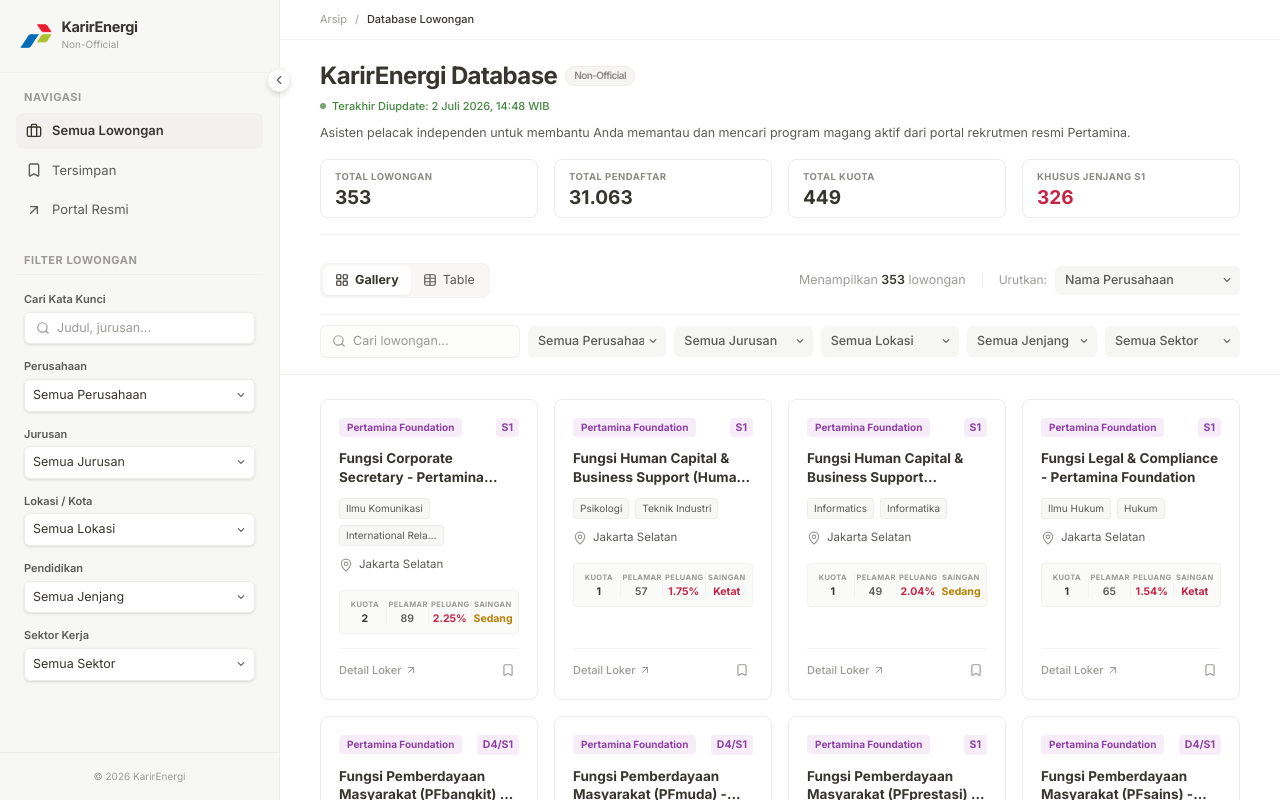
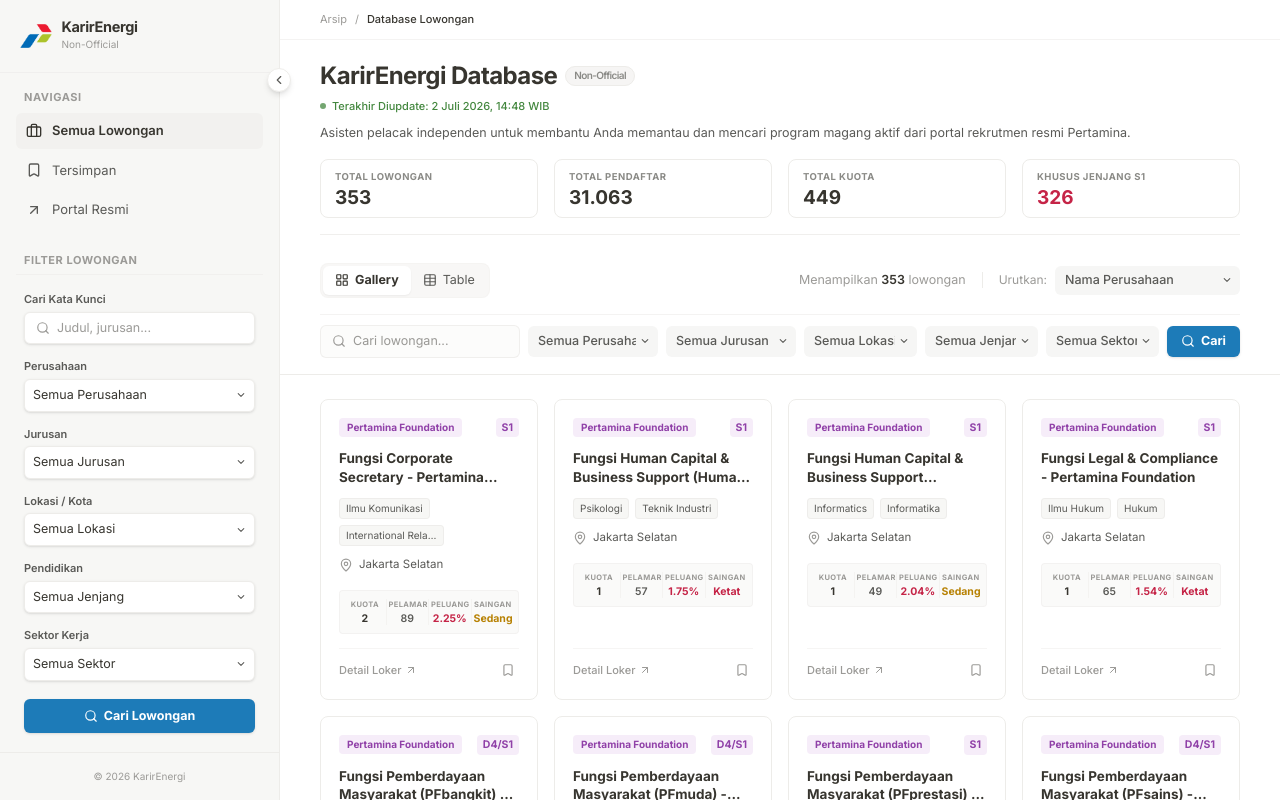
Before and after one commit to mocitaz/karirenergi, a React (Vite) app in the folder web-app/: page / in a window 1280 px wide. Built offline with nearby package versions, Linux system fonts and the light colour scheme.

Commit message:
feat: add Search button and defer live filter updates until clicked or Enter is pressed

```diff
--- a/web-app/src/App.jsx
+++ b/web-app/src/App.jsx
@@ -180,7 +180,7 @@
     localStorage.setItem("sidebarOpen", JSON.stringify(sidebarOpen));
   }, [sidebarOpen]);
 
-  // Filters State
+  // Filters State (Applied)
   const [search, setSearch] = useState("");
   const [selectedCompany, setSelectedCompany] = useState("");
   const [selectedMajor, setSelectedMajor] = useState("");
@@ -188,6 +188,23 @@
   const [selectedEdu, setSelectedEdu] = useState("");
   const [selectedSector, setSelectedSector] = useState("");
   const [sortBy, setSortBy] = useState("perusahaan"); // perusahaan | judul
+
+  // Draft Filters State (applied on clicking 'Cari' or pressing Enter)
+  const [draftSearch, setDraftSearch] = useState("");
+  const [draftCompany, setDraftCompany] = useState("");
+  const [draftMajor, setDraftMajor] = useState("");
+  const [draftCity, setDraftCity] = useState("");
+  const [draftEdu, setDraftEdu] = useState("");
+  const [draftSector, setDraftSector] = useState("");
+
+  const handleApplyFilters = () => {
+    setSearch(draftSearch);
+    setSelectedCompany(draftCompany);
+    setSelectedMajor(draftMajor);
+    setSelectedCity(draftCity);
+    setSelectedEdu(draftEdu);
+    setSelectedSector(draftSector);
+  };
 
   // Clean raw listings
   const listings = useMemo(() => {
@@ -399,6 +416,12 @@
   }, [listings]);
 
   const handleResetFilters = () => {
+    setDraftSearch("");
+    setDraftCompany("");
+    setDraftMajor("");
+    setDraftCity("");
+    setDraftEdu("");
+    setDraftSector("");
     setSearch("");
     setSelectedCompany("");
     setSelectedMajor("");
@@ -519,7 +542,7 @@
               <div className="flex flex-col gap-4 animate-fade-in">
                 <div className="text-[11px] font-bold text-[#9b9a97] uppercase tracking-wider flex items-center justify-between border-b border-[#edece9]/60 pb-1.5 px-2">
                   <span>Filter Lowongan</span>
-                  {(search || selectedCompany || selectedMajor || selectedCity || selectedEdu) && (
+                  {(draftSearch || draftCompany || draftMajor || draftCity || draftEdu || draftSector || search || selectedCompany || selectedMajor || selectedCity || selectedEdu || selectedSector) && (
                     <button
                       onClick={handleResetFilters}
                       className="text-[11px] text-[#1d7bb8] hover:underline flex items-center gap-0.5 font-semibold"
@@ -538,8 +561,9 @@
                       <input
                         type="text"
                         placeholder="Judul, jurusan..."
-                        value={search}
-                        onChange={(e) => setSearch(e.target.value)}
+                        value={draftSearch}
+                        onChange={(e) => setDraftSearch(e.target.value)}
+                        onKeyDown={(e) => { if (e.key === "Enter") handleApplyFilters(); }}
                         className="w-full text-[12.5px] border border-[#edece9] rounded-md pl-8 pr-2.5 py-1.5 bg-white outline-none focus:border-[#5a5a57] shadow-sm transition-all"
                       />
                     </div>
@@ -549,8 +573,8 @@
                   <div className="flex flex-col gap-1">
                     <label className="text-[11px] font-semibold text-[#5a5a57]">Perusahaan</label>
                     <select
-                      value={selectedCompany}
-                      onChange={(e) => setSelectedCompany(e.target.value)}
+                      value={draftCompany}
+                      onChange={(e) => setDraftCompany(e.target.value)}
                       className="w-full text-[12.5px] border border-[#edece9] rounded-md px-2 py-1.5 bg-white outline-none cursor-pointer focus:border-[#5a5a57] shadow-sm transition-all notion-select"
                     >
                       <option value="">Semua Perusahaan</option>
@@ -564,8 +588,8 @@
                   <div className="flex flex-col gap-1">
                     <label className="text-[11px] font-semibold text-[#5a5a57]">Jurusan</label>
                     <select
-                      value={selectedMajor}
-                      onChange={(e) => setSelectedMajor(e.target.value)}
+                      value={draftMajor}
+                      onChange={(e) => setDraftMajor(e.target.value)}
                       className="w-full text-[12.5px] border border-[#edece9] rounded-md px-2 py-1.5 bg-white outline-none cursor-pointer focus:border-[#5a5a57] shadow-sm transition-all notion-select"
                     >
                       <option value="">Semua Jurusan</option>
@@ -579,8 +603,8 @@
                   <div className="flex flex-col gap-1">
                     <label className="text-[11px] font-semibold text-[#5a5a57]">Lokasi / Kota</label>
                     <select
-                      value={selectedCity}
-                      onChange={(e) => setSelectedCity(e.target.value)}
+                      value={draftCity}
+                      onChange={(e) => setDraftCity(e.target.value)}
                       className="w-full text-[12.5px] border border-[#edece9] rounded-md px-2 py-1.5 bg-white outline-none cursor-pointer focus:border-[#5a5a57] shadow-sm transition-all notion-select"
                     >
                       <option value="">Semua Lokasi</option>
@@ -594,8 +618,8 @@
                   <div className="flex flex-col gap-1">
                     <label className="text-[11px] font-semibold text-[#5a5a57]">Pendidikan</label>
                     <select
-                      value={selectedEdu}
-                      onChange={(e) => setSelectedEdu(e.target.value)}
+                      value={draftEdu}
+                      onChange={(e) => setDraftEdu(e.target.value)}
                       className="w-full text-[12.5px] border border-[#edece9] rounded-md px-2 py-1.5 bg-white outline-none cursor-pointer focus:border-[#5a5a57] shadow-sm transition-all notion-select"
                     >
                       <option value="">Semua Jenjang</option>
@@ -609,8 +633,8 @@
                   <div className="flex flex-col gap-1">
                     <label className="text-[11px] font-semibold text-[#5a5a57]">Sektor Kerja</label>
                     <select
-                      value={selectedSector}
-                      onChange={(e) => setSelectedSector(e.target.value)}
+                      value={draftSector}
+                      onChange={(e) => setDraftSector(e.target.value)}
                       className="w-full text-[12.5px] border border-[#edece9] rounded-md px-2 py-1.5 bg-white outline-none cursor-pointer focus:border-[#5a5a57] shadow-sm transition-all notion-select"
                     >
                       <option value="">Semua Sektor</option>
@@ -619,6 +643,15 @@
                       ))}
                     </select>
                   </div>
+
+                  {/* Apply Filters Button */}
+                  <button
+                    onClick={handleApplyFilters}
+                    className="w-full bg-[#1d7bb8] text-white hover:bg-[#155a8a] py-2 rounded-md text-[12.5px] font-bold transition-all shadow-sm flex items-center justify-center gap-1.5 cursor-pointer mt-1"
+                  >
+                    <Search className="w-3.5 h-3.5" />
+                    Cari Lowongan
+                  </button>
                 </div>
               </div>
             ) : (
@@ -777,16 +810,17 @@
                 <input
                   type="text"
                   placeholder="Cari lowongan..."
-                  value={search}
-                  onChange={(e) => setSearch(e.target.value)}
+                  value={draftSearch}
+                  onChange={(e) => setDraftSearch(e.target.value)}
+                  onKeyDown={(e) => { if (e.key === "Enter") handleApplyFilters(); }}
                   className="w-full text-[12.5px] border border-[#edece9]/80 bg-[#f7f7f5]/40 focus:bg-white rounded-md pl-8 pr-3 py-1.5 outline-none focus:border-[#dfdfde] transition-all"
                 />
               </div>
 
               {/* Company dropdown */}
               <select
-                value={selectedCompany}
-                onChange={(e) => setSelectedCompany(e.target.value)}
+                value={draftCompany}
+                onChange={(e) => setDraftCompany(e.target.value)}
                 className="text-[12.5px] bg-[#f1f1ef]/60 hover:bg-[#edece9]/80 text-[#5a5a57] font-medium border-none rounded-md px-2.5 py-1.5 outline-none cursor-pointer transition-all flex-1 min-w-[130px] md:max-w-[160px] notion-select"
               >
                 <option value="">Semua Perusahaan</option>
@@ -797,8 +831,8 @@
 
               {/* Major dropdown */}
               <select
-                value={selectedMajor}
-                onChange={(e) => setSelectedMajor(e.target.value)}
+                value={draftMajor}
+                onChange={(e) => setDraftMajor(e.target.value)}
                 className="text-[12.5px] bg-[#f1f1ef]/60 hover:bg-[#edece9]/80 text-[#5a5a57] font-medium border-none rounded-md px-2.5 py-1.5 outline-none cursor-pointer transition-all flex-1 min-w-[130px] md:max-w-[160px] notion-select"
               >
                 <option value="">Semua Jurusan</option>
@@ -809,8 +843,8 @@
 
               {/* City dropdown */}
               <select
-                value={selectedCity}
-                onChange={(e) => setSelectedCity(e.target.value)}
+                value={draftCity}
+                onChange={(e) => setDraftCity(e.target.value)}
                 className="text-[12.5px] bg-[#f1f1ef]/60 hover:bg-[#edece9]/80 text-[#5a5a57] font-medium border-none rounded-md px-2.5 py-1.5 outline-none cursor-pointer transition-all flex-1 min-w-[110px] md:max-w-[145px] notion-select"
               >
                 <option value="">Semua Lokasi</option>
@@ -821,8 +855,8 @@
 
               {/* Education dropdown */}
               <select
-                value={selectedEdu}
-                onChange={(e) => setSelectedEdu(e.target.value)}
+                value={draftEdu}
+                onChange={(e) => setDraftEdu(e.target.value)}
                 className="text-[12.5px] bg-[#f1f1ef]/60 hover:bg-[#edece9]/80 text-[#5a5a57] font-medium border-none rounded-md px-2.5 py-1.5 outline-none cursor-pointer transition-all flex-1 min-w-[110px] md:max-w-[130px] notion-select"
               >
                 <option value="">Semua Jenjang</option>
@@ -833,8 +867,8 @@
 
               {/* Sektor Kerja dropdown */}
               <select
-                value={selectedSector}
-                onChange={(e) => setSelectedSector(e.target.value)}
+                value={draftSector}
+                onChange={(e) => setDraftSector(e.target.value)}
                 className="text-[12.5px] bg-[#f1f1ef]/60 hover:bg-[#edece9]/80 text-[#5a5a57] font-medium border-none rounded-md px-2.5 py-1.5 outline-none cursor-pointer transition-all flex-1 min-w-[110px] md:max-w-[135px] notion-select"
               >
                 <option value="">Semua Sektor</option>
@@ -843,11 +877,20 @@
                 ))}
               </select>
 
+              {/* Cari Button */}
+              <button
+                onClick={handleApplyFilters}
+                className="bg-[#1d7bb8] text-white hover:bg-[#155a8a] px-3.5 py-1.5 rounded-md text-[12.5px] font-bold transition-all shadow-sm flex items-center gap-1.5 cursor-pointer"
+              >
+                <Search className="w-3.5 h-3.5" />
+                Cari
+              </button>
+
               {/* Reset button */}
-              {(search || selectedCompany || selectedMajor || selectedCity || selectedEdu || selectedSector) && (
+              {(draftSearch || draftCompany || draftMajor || draftCity || draftEdu || draftSector || search || selectedCompany || selectedMajor || selectedCity || selectedEdu || selectedSector) && (
                 <button
                   onClick={handleResetFilters}
-                  className="text-[12.5px] text-[#1d7bb8] hover:bg-[#e8f4fa] px-2.5 py-1 rounded transition-colors flex items-center gap-1 font-semibold cursor-pointer"
+                  className="text-[12.5px] text-[#1d7bb8] hover:bg-[#e8f4fa] px-2.5 py-1.5 rounded transition-colors flex items-center gap-1 font-semibold cursor-pointer"
                 >
                   <RotateCcw className="w-3.5 h-3.5" />
                   Reset Filter
```
